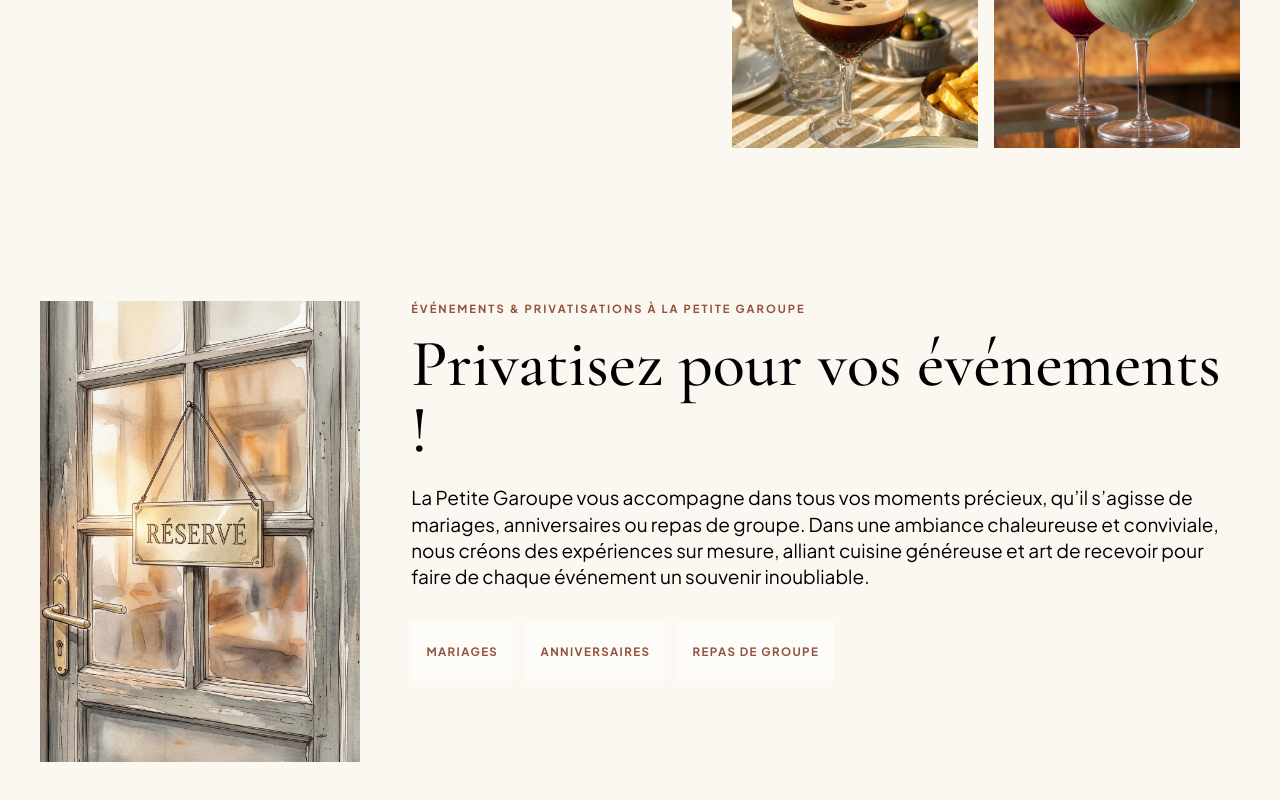
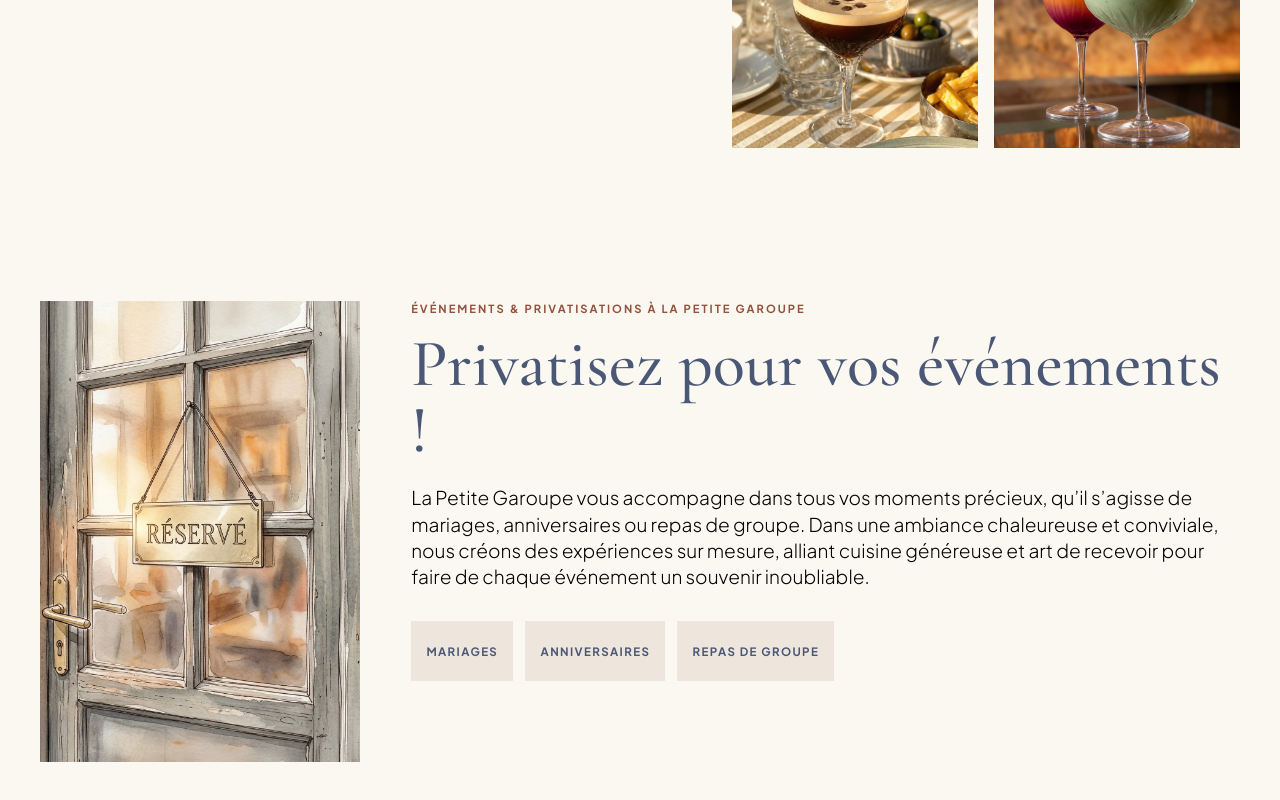
Before and after one commit to JulienAziza06/la-petite-garoupe, a React (Vite) app: page /fr in a window 1280 px wide. Shown: the part 2513-3313 px from the top of the page. Built offline with nearby package versions, Linux system fonts and the light colour scheme.

Commit message:
Refine section typography and access CTA

```diff
--- a/src/site/styles-layout.css
+++ b/src/site/styles-layout.css
@@ -593,8 +593,8 @@
   align-items: center;
   min-height: 2.3rem;
   padding: 0.72rem 0.95rem;
-  background: rgba(255, 255, 255, 0.58);
-  color: var(--primary);
+  background: #eee6dc;
+  color: var(--secondary);
   font-size: 0.72rem;
   font-weight: 700;
   letter-spacing: 0.12em;
@@ -1186,14 +1186,14 @@
 }
 
 .v6-shell .v6-access-link {
-  border: 1px solid rgba(74, 88, 118, 0.42);
-  background: transparent;
-  color: var(--secondary);
+  border: 1px solid var(--secondary);
+  background: var(--secondary);
+  color: #ffffff;
   box-shadow: 0 0 0 rgba(148, 82, 61, 0);
 }
 
 .v6-shell .v6-access-link::before {
-  background: rgba(74, 88, 118, 0.08);
+  background: rgba(255, 255, 255, 0.12);
 }
 
 .v6-shell .v6-access-button:hover,
@@ -1210,8 +1210,9 @@
 }
 
 .v6-shell .v6-access-link:hover {
-  background: rgba(74, 88, 118, 0.08);
-  border-color: rgba(74, 88, 118, 0.56);
+  background: var(--secondary);
+  border-color: var(--secondary);
+  color: #ffffff;
 }
 
 .v6-shell .v6-access-actions .v6-reserve:hover .v6-access-button {
@@ -2506,10 +2507,38 @@
 
 @media (min-width: 901px) {
   .v6-shell .v3-hero__headline-sub {
-    margin-top: 0.34em;
+    margin-top: 0.52em;
   }
 
   .v6-shell .v3-hero__image--desktop {
     transform: translateX(-4%);
   }
 }
+
+.v6-shell .v5-cuisine__intro h2,
+.v6-shell .v3-copy h2,
+.v6-shell .v6-events__copy h2,
+.v6-shell .v3-contact-copy h2,
+.v6-shell .v3-section-head h2 {
+  color: var(--secondary);
+}
+
+.v6-shell .v5-cuisine__intro > p,
+.v6-shell .v3-copy > p,
+.v6-shell .v6-events__copy > p,
+.v6-shell .v3-contact-copy > div > p,
+.v6-shell .v3-section-head p {
+  font-weight: 300;
+}
+
+.v6-shell .v6-access-link,
+.v6-shell .v6-directions__button.v6-access-link,
+.v6-shell .v6-directions__button.v6-access-link:hover,
+.v6-shell .v6-directions__button.v6-access-link:focus-visible,
+.v6-shell .v6-directions__button.v6-access-link:active,
+.v6-shell .v6-directions.is-open .v6-directions__button.v6-access-link,
+.v6-shell .v6-directions:hover .v6-directions__button.v6-access-link {
+  background: var(--secondary);
+  border-color: var(--secondary);
+  color: #ffffff;
+}
```
